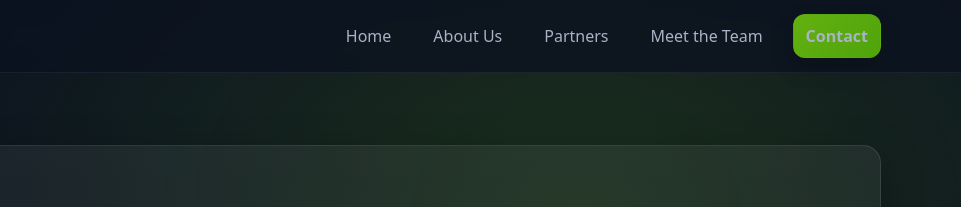
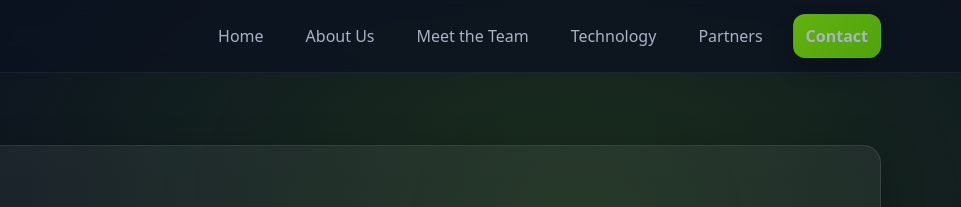
Before and after one commit to feedlooper/feedloop-website, a plain HTML site: page about-us.html in a window 1280 px wide. Shown: the top 207 px of the page, 319-1280 px from the left. Drawn offline with Linux system fonts and the light colour scheme.

Commit message:
Update about-us.html

```diff
--- a/about-us.html
+++ b/about-us.html
@@ -20,8 +20,9 @@
     <nav class="nav-links">
       <a data-nav href="index.html">Home</a>
       <a data-nav href="about-us.html">About Us</a>
-      <a data-nav href="partners.html">Partners</a>
       <a data-nav href="team.html">Meet the Team</a>
+      <a data-nav href="technology.html">Technology</a>
+       <a data-nav href="partners.html">Partners</a>
       <a class="btn btn-primary" href="mailto:info@feedloop.bio">Contact</a>
     </nav>
   </div>
```
